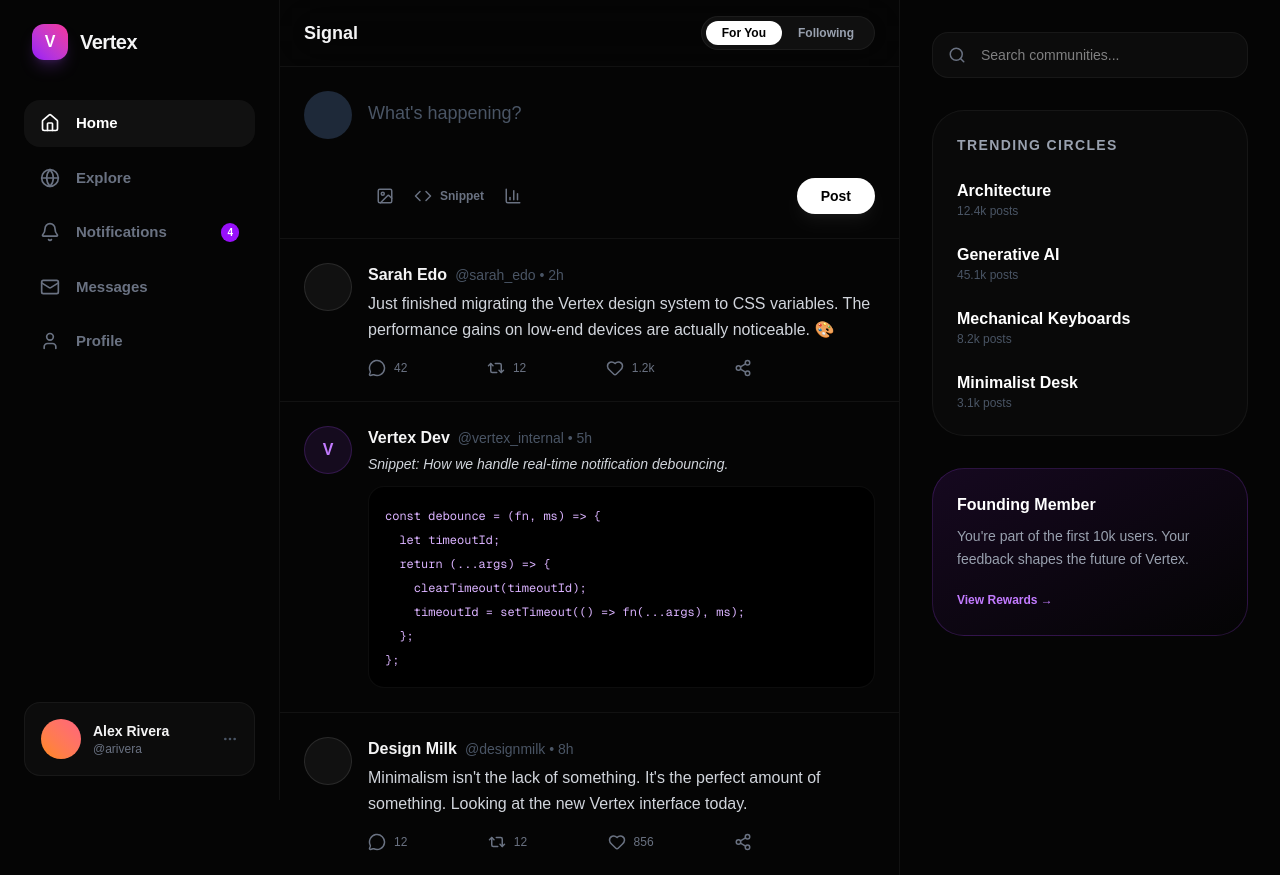
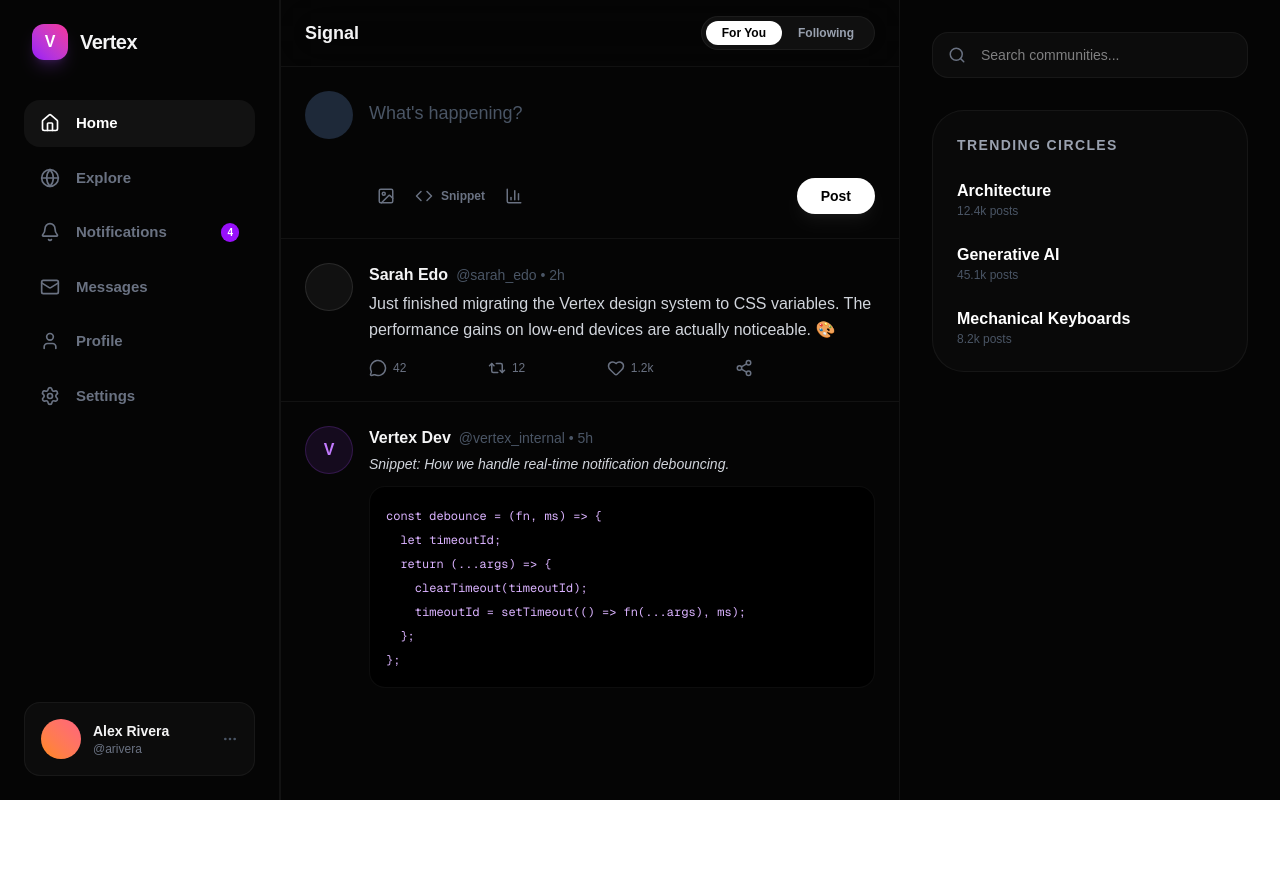
Before and after one commit to Billsthename22/Vertex, a Next.js app: page /Home in a window 1280 px wide. After the commit the page ends 800 px from the top, so only its background shows below. Built offline with nearby package versions, Linux system fonts and the light colour scheme.

Commit message:
home page changes

```diff
--- a/src/app/Home/page.tsx
+++ b/src/app/Home/page.tsx
@@ -3,67 +3,77 @@ import React, { useState } from 'react';
 import {
   Home, Hash, Bell, Mail, User, Search,
   Plus, Code, Image, BarChart3, MoreHorizontal,
-  MessageCircle, Repeat2, Heart, Share2, Globe
+  MessageCircle, Repeat2, Heart, Share2, Globe, Settings
 } from 'lucide-react';
-
+import Link from 'next/link';
 export default function VertexUnifiedHome() {
   return (
-    <div className="min-h-screen bg-[#050505] text-[#f4f4f5] flex justify-center">
+    <div className="min-h-screen bg-[#050505] text-[#f4f4f5] flex justify-center pb-20 lg:pb-0">
 
-      {/* 1. NAVIGATION BAR */}
+      {/* 1. NAVIGATION BAR (Desktop Sidebar) */}
       <aside className="w-[280px] hidden lg:flex flex-col sticky top-0 h-screen p-6 border-r border-white/5">
-        <div className="flex items-center gap-3 mb-10 px-2">
+      <Link href="/" className="flex items-center gap-3 mb-10 px-2 hover:opacity-80 transition">
           <div className="w-9 h-9 bg-gradient-to-tr from-purple-600 to-pink-500 rounded-xl flex items-center justify-center font-black text-white shadow-lg shadow-purple-500/20">
             V
           </div>
           <span className="text-xl font-bold tracking-tight">Vertex</span>
-        </div>
+        </Link>
 
         <nav className="space-y-2 flex-1">
-          <NavItem icon={<Home size={20} />} label="Home" active />
-          <NavItem icon={<Globe size={20} />} label="Explore" />
-          <NavItem icon={<Bell size={20} />} label="Notifications" badge="4" />
-          <NavItem icon={<Mail size={20} />} label="Messages" />
-          <NavItem icon={<User size={20} />} label="Profile" />
+          <NavItem href="/Home" icon={<Home size={20} />} label="Home" active />
+          <NavItem href="/Explore" icon={<Globe size={20} />} label="Explore" />
+          <NavItem href="/Notifications" icon={<Bell size={20} />} label="Notifications" badge="4" />
+          <NavItem href="/Messages" icon={<Mail size={20} />} label="Messages" />
+          <NavItem href="/Profile" icon={<User size={20} />} label="Profile" />
+          <NavItem href="/Settings" icon={<Settings size={20} />} label="Settings" />
         </nav>
 
-        {/* User Mini-Profile */}
-        <div className="mt-auto p-4 rounded-2xl bg-white/[0.03] border border-white/5 flex items-center gap-3">
+        {/* User Mini-Profile Link */}
+        <a href="/profile" className="mt-auto p-4 rounded-2xl bg-white/[0.03] border border-white/5 flex items-center gap-3 hover:bg-white/[0.06] transition-colors">
           <div className="w-10 h-10 rounded-full bg-gradient-to-tr from-orange-400 to-rose-400" />
           <div className="flex-1 min-w-0">
             <p className="text-sm font-bold truncate">Alex Rivera</p>
             <p className="text-xs text-gray-500 truncate">@arivera</p>
           </div>
           <MoreHorizontal size={16} className="text-gray-600" />
-        </div>
+        </a>
       </aside>
 
       {/* 2. MAIN FEED */}
-      <main className="flex-1 max-w-[640px] border-r border-white/5 min-h-screen">
-        <header className="sticky top-0 z-30 bg-[#050505]/80 backdrop-blur-xl border-b border-white/5 px-6 py-4">
+      <main className="w-full lg:flex-1 max-w-[640px] border-x border-white/5 min-h-screen">
+        <header className="sticky top-0 z-30 bg-[#050505]/80 backdrop-blur-xl border-b border-white/5 px-4 lg:px-6 py-4">
           <div className="flex justify-between items-center">
-            <h2 className="text-lg font-bold">Signal</h2>
-            <div className="flex bg-white/5 p-1 rounded-full border border-white/5">
+            {/* Mobile-only logo link */}
+            <a href="/" className="lg:hidden w-8 h-8 bg-gradient-to-tr from-purple-600 to-pink-500 rounded-lg flex items-center justify-center font-black text-white text-xs">
+              V
+            </a>
+
+            <h2 className="text-lg font-bold hidden lg:block">Signal</h2>
+
+            <div className="flex bg-white/5 p-1 rounded-full border border-white/5 mx-auto lg:mx-0">
               <button className="px-4 py-1 text-xs font-bold rounded-full bg-white text-black transition">For You</button>
               <button className="px-4 py-1 text-xs font-bold text-gray-400 hover:text-white transition">Following</button>
             </div>
+
+            {/* Mobile-only profile link */}
+            <a href="/profile" className="lg:hidden w-8 h-8 rounded-full bg-gradient-to-tr from-orange-400 to-rose-400" />
           </div>
         </header>
 
         {/* Unified Composer */}
-        <div className="p-6 border-b border-white/5">
+        <div className="p-4 lg:p-6 border-b border-white/5">
           <div className="flex gap-4">
-            <div className="w-12 h-12 rounded-full bg-gray-800 flex-shrink-0" />
+            <div className="w-10 h-10 lg:w-12 lg:h-12 rounded-full bg-gray-800 flex-shrink-0" />
             <div className="flex-1">
               <textarea
-                className="w-full bg-transparent border-none focus:ring-0 text-lg placeholder-gray-600 resize-none pt-2"
+                className="w-full bg-transparent border-none focus:ring-0 text-base lg:text-lg placeholder-gray-600 resize-none pt-2"
                 placeholder="What's happening?"
                 rows={2}
               />
               <div className="flex justify-between items-center mt-4">
                 <div className="flex gap-1">
                   <ComposerAction icon={<Image size={18} />} />
-                  <ComposerAction icon={<Code size={18} />} label="Snippet" />
+                  <ComposerAction icon={<Code size={18} />} label="Snippet" className="hidden sm:flex" />
                   <ComposerAction icon={<BarChart3 size={18} />} />
                 </div>
                 <button className="bg-white text-black px-6 py-2 rounded-full font-bold text-sm hover:bg-gray-200 transition shadow-lg shadow-white/5">
@@ -84,7 +94,6 @@ export default function VertexUnifiedHome() {
             likes="1.2k"
             comments="42"
           />
-
           <CodePost
             author="Vertex Dev"
             handle="vertex_internal"
@@ -97,15 +106,6 @@ export default function VertexUnifiedHome() {
     timeoutId = setTimeout(() => fn(...args), ms);
   };
 };`}
-          />
-
-          <FeedItem
-            author="Design Milk"
-            handle="designmilk"
-            time="8h"
-            content="Minimalism isn't the lack of something. It's the perfect amount of something. Looking at the new Vertex interface today."
-            likes="856"
-            comments="12"
           />
         </div>
       </main>
@@ -123,40 +123,47 @@ export default function VertexUnifiedHome() {
         <div className="bg-white/[0.02] border border-white/5 rounded-[2rem] p-6">
           <h3 className="text-sm font-bold text-gray-400 mb-6 uppercase tracking-widest">Trending Circles</h3>
           <div className="space-y-6">
-            <TrendItem title="Architecture" sub="12.4k posts" />
-            <TrendItem title="Generative AI" sub="45.1k posts" />
-            <TrendItem title="Mechanical Keyboards" sub="8.2k posts" />
-            <TrendItem title="Minimalist Desk" sub="3.1k posts" />
+            <TrendItem href="/trending/architecture" title="Architecture" sub="12.4k posts" />
+            <TrendItem href="/trending/ai" title="Generative AI" sub="45.1k posts" />
+            <TrendItem href="/trending/keyboards" title="Mechanical Keyboards" sub="8.2k posts" />
           </div>
         </div>
+      </aside>
 
-        <div className="bg-gradient-to-br from-purple-900/20 to-transparent border border-purple-500/20 rounded-[2rem] p-6">
-          <h3 className="font-bold mb-2 text-white">Founding Member</h3>
-          <p className="text-sm text-gray-400 leading-relaxed mb-4">You're part of the first 10k users. Your feedback shapes the future of Vertex.</p>
-          <button className="text-xs font-bold text-purple-400 hover:text-purple-300 transition">View Rewards →</button>
-        </div>
-      </aside>
+      {/* 4. MOBILE BOTTOM NAV */}
+      <nav className="lg:hidden fixed bottom-0 left-0 right-0 bg-[#050505]/90 backdrop-blur-xl border-t border-white/5 px-6 py-3 flex justify-between items-center z-50">
+        <a href="/home" className="p-2"><Home size={24} className="text-white" /></a>
+        <a href="/explore" className="p-2 text-gray-500"><Search size={24} /></a>
+        <button className="w-12 h-12 bg-white text-black rounded-full flex items-center justify-center -mt-8 shadow-xl border-4 border-[#050505]">
+            <Plus size={24} />
+        </button>
+        <a href="/notifications" className="p-2 text-gray-500 relative">
+            <Bell size={24} />
+            <span className="absolute top-1 right-1 w-2 h-2 bg-purple-500 rounded-full border border-black"></span>
+        </a>
+        <a href="/messages" className="p-2 text-gray-500"><Mail size={24} /></a>
+      </nav>
 
     </div>
   );
 }
 
 // Visual components
-function NavItem({ icon, label, active = false, badge }: any) {
+function NavItem({ icon, label, href, active = false, badge }: any) {
   return (
-    <div className={`flex items-center justify-between px-4 py-3 rounded-2xl cursor-pointer transition-all ${active ? 'bg-white/5 text-white' : 'text-gray-500 hover:text-white hover:bg-white/[0.02]'}`}>
+    <a href={href} className={`flex items-center justify-between px-4 py-3 rounded-2xl cursor-pointer transition-all ${active ? 'bg-white/5 text-white' : 'text-gray-500 hover:text-white hover:bg-white/[0.02]'}`}>
       <div className="flex items-center gap-4">
         {icon}
         <span className="font-semibold text-[15px]">{label}</span>
       </div>
       {badge && <span className="bg-purple-600 text-white text-[10px] px-1.5 py-0.5 rounded-full font-bold">{badge}</span>}
-    </div>
+    </a>
   );
 }
 
-function ComposerAction({ icon, label }: any) {
+function ComposerAction({ icon, label, className }: any) {
   return (
-    <button className="flex items-center gap-2 p-2 hover:bg-white/5 rounded-xl text-gray-500 hover:text-purple-400 transition">
+    <button className={`flex items-center gap-2 p-2 hover:bg-white/5 rounded-xl text-gray-500 hover:text-purple-400 transition ${className}`}>
       {icon}
       {label && <span className="text-xs font-bold">{label}</span>}
     </button>
@@ -165,19 +172,19 @@ function ComposerAction({ icon, label }: any) {
 
 function FeedItem({ author, handle, time, content, likes, comments }: any) {
   return (
-    <div className="p-6 hover:bg-white/[0.01] transition-colors cursor-pointer group">
-      <div className="flex gap-4">
-        <div className="w-12 h-12 rounded-full bg-white/5 border border-white/10" />
-        <div className="flex-1">
-          <div className="flex items-center gap-2 mb-1">
-            <span className="font-bold hover:underline underline-offset-2">{author}</span>
-            <span className="text-gray-600 text-sm">@{handle} • {time}</span>
+    <div className="p-4 lg:p-6 hover:bg-white/[0.01] transition-colors cursor-pointer group">
+      <div className="flex gap-3 lg:gap-4">
+        <a href={`/${handle}`} className="w-10 h-10 lg:w-12 lg:h-12 rounded-full bg-white/5 border border-white/10 flex-shrink-0" />
+        <div className="flex-1 min-w-0">
+          <div className="flex items-center gap-2 mb-1 flex-wrap">
+            <a href={`/${handle}`} className="font-bold hover:underline truncate">{author}</a>
+            <span className="text-gray-600 text-xs lg:text-sm truncate">@{handle} • {time}</span>
           </div>
-          <p className="text-gray-300 leading-relaxed mb-4">{content}</p>
+          <p className="text-gray-300 leading-relaxed mb-4 text-[15px] lg:text-base">{content}</p>
           <div className="flex justify-between max-w-sm text-gray-500">
-            <button className="flex items-center gap-2 hover:text-blue-400 transition"><MessageCircle size={18} /><span className="text-xs">{comments}</span></button>
-            <button className="flex items-center gap-2 hover:text-green-400 transition"><Repeat2 size={18} /><span className="text-xs">12</span></button>
-            <button className="flex items-center gap-2 hover:text-pink-400 transition"><Heart size={18} /><span className="text-xs">{likes}</span></button>
+            <button className="flex items-center gap-1.5 hover:text-blue-400 transition"><MessageCircle size={18} /><span className="text-xs">{comments}</span></button>
+            <button className="flex items-center gap-1.5 hover:text-green-400 transition"><Repeat2 size={18} /><span className="text-xs">12</span></button>
+            <button className="flex items-center gap-1.5 hover:text-pink-400 transition"><Heart size={18} /><span className="text-xs">{likes}</span></button>
             <button className="hover:text-white transition"><Share2 size={18} /></button>
           </div>
         </div>
@@ -188,17 +195,17 @@ function FeedItem({ author, handle, time, content, likes, comments }: any) {
 
 function CodePost({ author, handle, time, content, code }: any) {
   return (
-    <div className="p-6 hover:bg-white/[0.01] transition-colors">
-      <div className="flex gap-4">
-        <div className="w-12 h-12 rounded-full bg-purple-500/10 border border-purple-500/20 flex items-center justify-center text-purple-400 font-bold">V</div>
+    <div className="p-4 lg:p-6 hover:bg-white/[0.01] transition-colors">
+      <div className="flex gap-3 lg:gap-4">
+        <a href={`/${handle}`} className="w-10 h-10 lg:w-12 lg:h-12 rounded-full bg-purple-500/10 border border-purple-500/20 flex items-center justify-center text-purple-400 font-bold flex-shrink-0">V</a>
         <div className="flex-1 min-w-0">
-          <div className="flex items-center gap-2 mb-1">
-            <span className="font-bold">{author}</span>
-            <span className="text-gray-600 text-sm">@{handle} • {time}</span>
+          <div className="flex items-center gap-2 mb-1 flex-wrap">
+            <a href={`/${handle}`} className="font-bold truncate">{author}</a>
+            <span className="text-gray-600 text-xs lg:text-sm truncate">@{handle} • {time}</span>
           </div>
           <p className="text-gray-300 mb-3 text-sm italic">{content}</p>
           <pre className="bg-black border border-white/5 p-4 rounded-2xl overflow-x-auto">
-            <code className="text-xs font-mono text-purple-300">{code}</code>
+            <code className="text-[11px] lg:text-xs font-mono text-purple-300">{code}</code>
           </pre>
         </div>
       </div>
@@ -206,11 +213,11 @@ function CodePost({ author, handle, time, content, code }: any) {
   );
 }
 
-function TrendItem({ title, sub }: any) {
+function TrendItem({ title, sub, href }: any) {
   return (
-    <div className="group cursor-pointer">
+    <a href={href} className="group cursor-pointer block">
       <p className="text-white font-bold group-hover:text-purple-400 transition">{title}</p>
       <p className="text-xs text-gray-600">{sub}</p>
-    </div>
+    </a>
   );
 }
```
